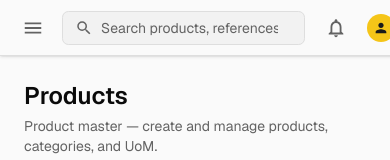
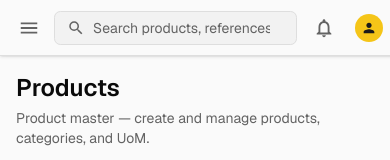
Before and after one commit to amanrj03/StockSense, a Next.js app: page /products in a window 390 px wide. Shown: the top 160 px of the page. Built offline with nearby package versions, Linux system fonts and the light colour scheme; no server answers; the database is empty.

Commit message:
fix: improve mobile layout and dialogs

```diff
--- a/src/components/layout/AppShell.tsx
+++ b/src/components/layout/AppShell.tsx
@@ -13,7 +13,7 @@ export default function AppShell({ children }: { children: React.ReactNode }) {
 
       <div className="flex flex-1 flex-col lg:overflow-hidden">
         <TopHeader onMenuToggle={() => setSidebarOpen((v) => !v)} />
-        <main className="flex-1 overflow-y-auto bg-background p-6">
+        <main className="flex-1 overflow-y-auto bg-background p-4 sm:p-6">
           {children}
         </main>
       </div>
--- a/src/components/layout/TopHeader.tsx
+++ b/src/components/layout/TopHeader.tsx
@@ -9,7 +9,7 @@ interface TopHeaderProps {
 
 export default function TopHeader({ onMenuToggle }: TopHeaderProps) {
   return (
-    <header className="sticky top-0 z-10 flex h-14 items-center gap-3 border-b border-border bg-background px-4 shadow-sm">
+    <header className="sticky top-0 z-10 flex h-14 items-center gap-2 border-b border-border bg-background px-3 shadow-sm sm:gap-3 sm:px-4">
       {/* Mobile menu button */}
       <button
         onClick={onMenuToggle}
@@ -20,13 +20,13 @@ export default function TopHeader({ onMenuToggle }: TopHeaderProps) {
       </button>
 
       {/* Search */}
-      <form action="/search" method="get" role="search" className="flex flex-1 items-center gap-2 rounded-md border border-border bg-muted px-3 py-1.5 max-w-md">
+      <form action="/search" method="get" role="search" className="flex min-w-0 max-w-md flex-1 items-center gap-2 rounded-md border border-border bg-muted px-3 py-1.5">
         <MdSearch size={18} className="shrink-0 text-muted-foreground" aria-hidden="true" />
         <input
           type="search"
           name="q"
           placeholder="Search products, references, contacts..."
-          className="flex-1 bg-transparent text-sm outline-none placeholder:text-muted-foreground"
+          className="min-w-0 flex-1 bg-transparent text-sm outline-none placeholder:text-muted-foreground"
           aria-label="Global search"
         />
       </form>
@@ -47,7 +47,7 @@ export default function TopHeader({ onMenuToggle }: TopHeaderProps) {
           className="flex items-center gap-2 rounded-md px-2 py-1.5 text-sm text-muted-foreground hover:bg-muted hover:text-foreground transition-colors"
           aria-label="My profile"
         >
-          <span className="flex h-7 w-7 items-center justify-center rounded-full bg-[var(--color-lemon)] text-[var(--color-lemon-foreground)]">
+          <span className="flex h-7 w-7 items-center justify-center rounded-full bg-(--color-lemon) text-(--color-lemon-foreground)">
             <MdPerson size={16} />
           </span>
         </Link>
--- a/src/components/products/ProductDialog.tsx
+++ b/src/components/products/ProductDialog.tsx
@@ -33,7 +33,7 @@ export default function ProductDialog({ product, categories, onClose }: Props) {
     <dialog
       ref={dialogRef}
       onClose={onClose}
-      className="w-full max-w-lg rounded-xl border border-border bg-card p-0 shadow-lg backdrop:bg-black/40"
+      className="max-h-[calc(100dvh-2rem)] w-[calc(100%-2rem)] max-w-lg overflow-y-auto rounded-xl border border-border bg-card p-0 shadow-lg backdrop:bg-black/40"
     >
       <div className="flex items-center justify-between border-b border-border px-5 py-4">
         <h2 className="text-base font-semibold text-foreground">
@@ -47,9 +47,9 @@ export default function ProductDialog({ product, categories, onClose }: Props) {
       <form action={formAction} className="px-5 py-5 space-y-4">
         {product && <input type="hidden" name="id" value={product.id} />}
 
-        <div className="grid grid-cols-2 gap-4">
+        <div className="grid grid-cols-1 gap-4 sm:grid-cols-2">
           {/* Name */}
-          <div className="col-span-2 space-y-1">
+          <div className="space-y-1 sm:col-span-2">
             <label htmlFor="p-name" className="block text-sm font-medium text-foreground">
               Name <span className="text-destructive">*</span>
             </label>
--- a/src/components/settings/LocationDialog.tsx
+++ b/src/components/settings/LocationDialog.tsx
@@ -33,7 +33,7 @@ export default function LocationDialog({ location, warehouses, defaultWarehouseI
     <dialog
       ref={dialogRef}
       onClose={onClose}
-      className="w-full max-w-md rounded-xl border border-border bg-card p-0 shadow-lg backdrop:bg-black/40"
+      className="max-h-[calc(100dvh-2rem)] w-[calc(100%-2rem)] max-w-md overflow-y-auto rounded-xl border border-border bg-card p-0 shadow-lg backdrop:bg-black/40"
     >
       <div className="flex items-center justify-between border-b border-border px-5 py-4">
         <h2 className="text-base font-semibold text-foreground">
--- a/src/components/settings/WarehouseDialog.tsx
+++ b/src/components/settings/WarehouseDialog.tsx
@@ -35,7 +35,7 @@ export default function WarehouseDialog({ warehouse, onClose }: Props) {
     <dialog
       ref={dialogRef}
       onClose={onClose}
-      className="w-full max-w-md rounded-xl border border-border bg-card p-0 shadow-lg backdrop:bg-black/40"
+      className="max-h-[calc(100dvh-2rem)] w-[calc(100%-2rem)] max-w-md overflow-y-auto rounded-xl border border-border bg-card p-0 shadow-lg backdrop:bg-black/40"
     >
       <div className="flex items-center justify-between border-b border-border px-5 py-4">
         <h2 className="text-base font-semibold text-foreground">
```
